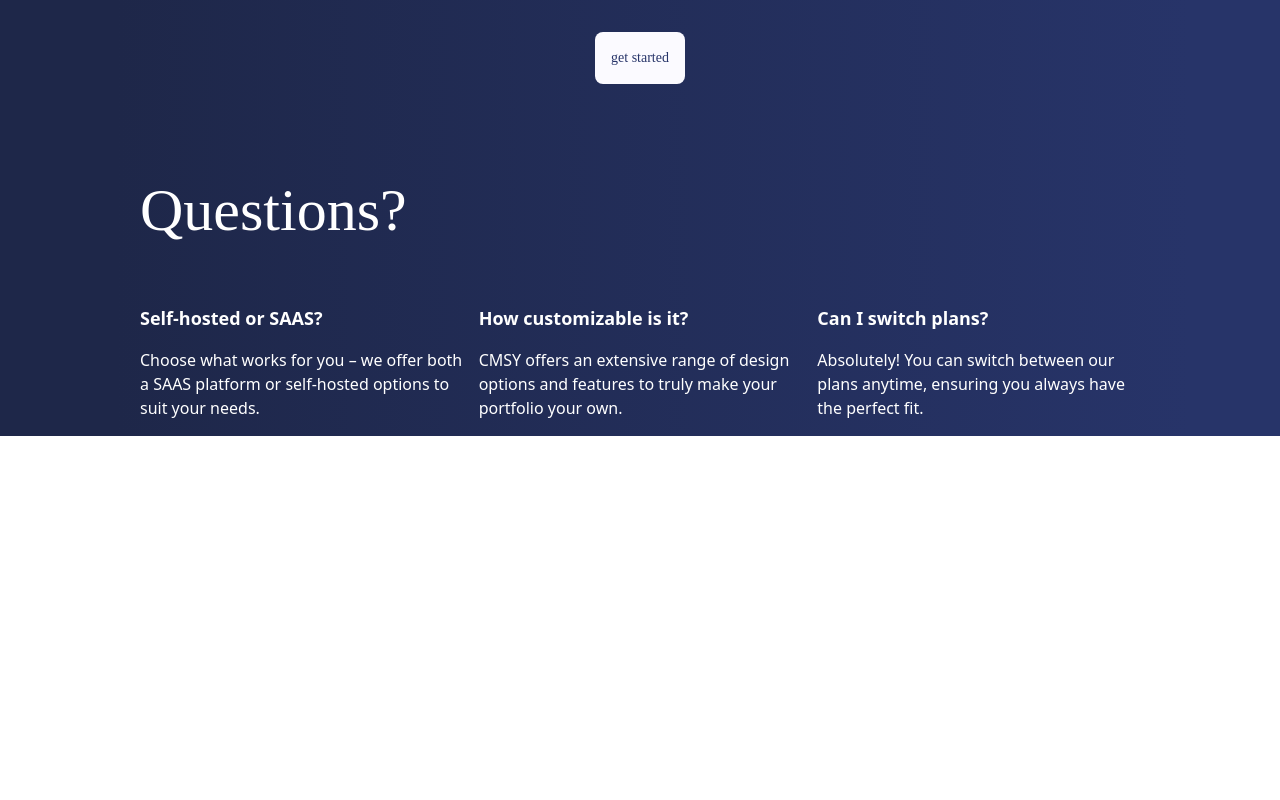
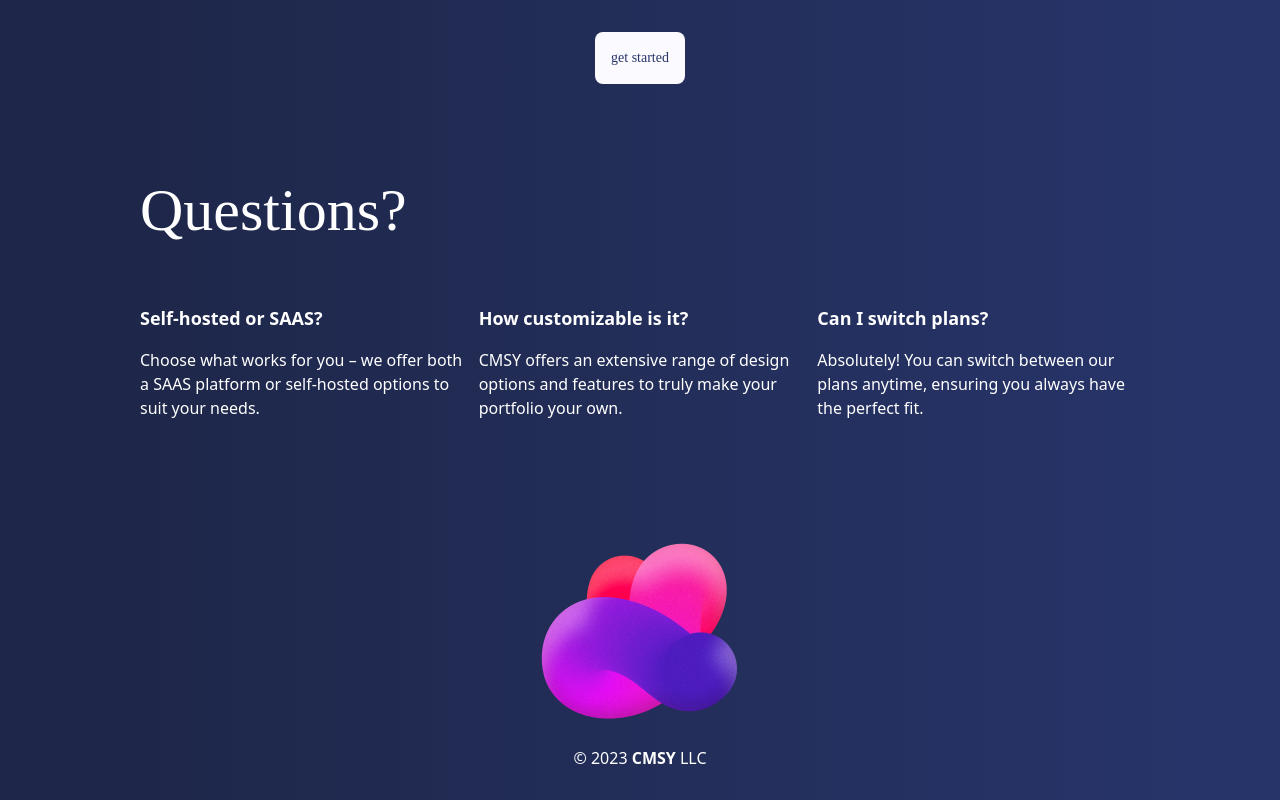
Before and after one commit to cmsy-tn/cmsy-landing-page, a React (Vite) app: page / in a window 1280 px wide. Shown: the part 1962-2762 px from the top of the page. Before the commit the page ends 2398 px from the top, so only its background shows below. Built offline with nearby package versions, Linux system fonts and the light colour scheme.

Commit message:
Footer section

```diff
--- a/src/App.tsx
+++ b/src/App.tsx
@@ -5,6 +5,7 @@ import MainSection from "./components/MainSection";
 import GuidesSection from "./components/guides/GuidesSection";
 import HypeSection from "./components/HypeSection";
 import FAQSection from "./components/faq/FAQSection";
+import Footer from "./components/Footer";
 
 function App() {
   return (
@@ -14,6 +15,7 @@ function App() {
       <GuidesSection />
       <HypeSection />
       <FAQSection />
+      <Footer />
     </LandingPageLayout>
   )
 }
--- /dev/null
+++ b/src/components/Footer.tsx
@@ -0,0 +1,16 @@
+import concatClassNames from "../utils/ConcatClasses";
+
+export default function Footer() {
+    return (
+        <footer className={concatClassNames(
+            'w-full min-h-[300px] mt-16',
+            'flex flex-row items-center justify-center',
+            'text-center text-white'
+        )}>
+            <main>
+                <img src="src/assets/footer_graphic.webp" width={200} alt="footer grphic" />
+                <p className="mt-4">&copy; 2023 <strong>CMSY</strong> LLC</p>
+            </main>
+        </footer>
+    )
+}
```
